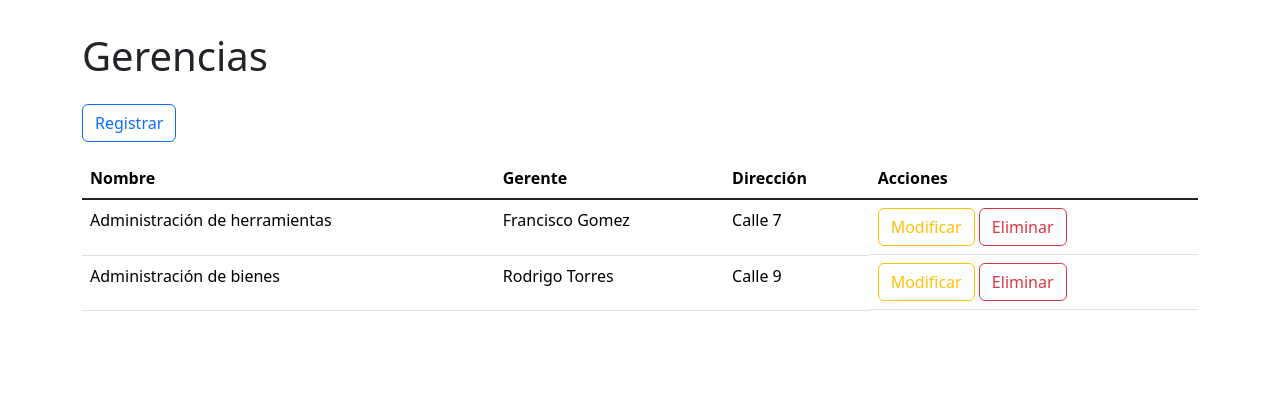
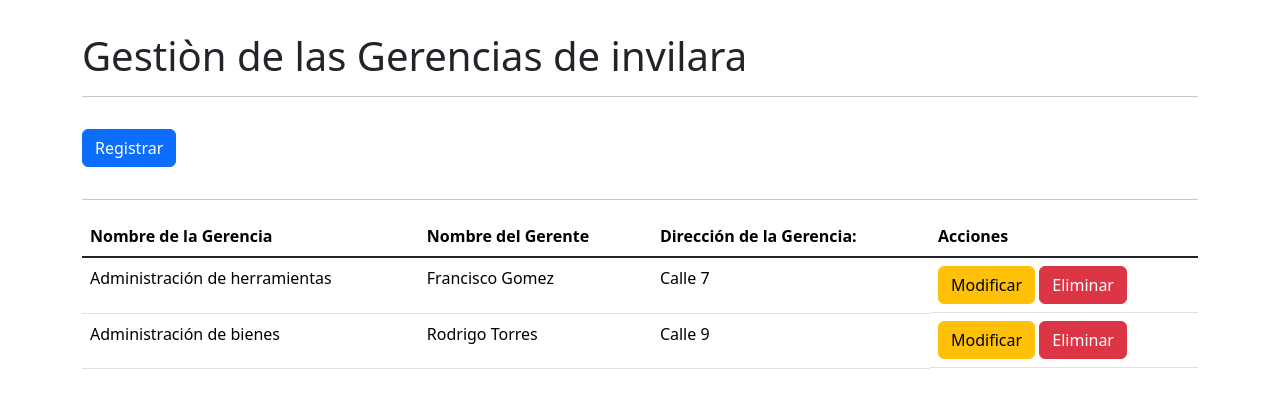
Before and after one commit to Rikiub/proyecto-invilara, a PHP site: page /index.php?pagina=gerencia in a window 1280 px wide. Shown: the part 68-476 px from the top of the page. Run offline with PHP 8.4, Linux system fonts and the light colour scheme; data comes from the database, SQL or seed files in the repository.

Commit message:
Actualizado modulo gerencias

```diff
--- a/modelo/gerencia.php
+++ b/modelo/gerencia.php
@@ -12,46 +12,46 @@ class Gerente extends BaseDatos
     private $direccion;
 
 
-    // Getter
-    public function set_id($valor)
+    // coloco
+    function set_id($valor)
     {
         $this->id = $valor;
     }
-    public function set_nombre($valor)
+    function set_nombre($valor)
     {
         $this->nombre = $valor;
     }
-    public function set_nombre_gerente($valor)
+    function set_nombre_gerente($valor)
     {
         $this->nombre_gerente = $valor;
     }
-    public function set_direccion($valor)
+    function set_direccion($valor)
     {
         $this->direccion = $valor;
     }
 
 
-    // Setter
-    public function get_id()
+    // leeo
+    function get_id()
     {
         return $this->id;
     }
-    public function get_nombre()
+    function get_nombre()
     {
         return $this->nombre;
     }
-    public function get_nombre_gerente()
+    function get_nombre_gerente()
     {
         return $this->nombre_gerente;
     }
-    public function get_direccion()
+    function get_direccion()
     {
         return $this->direccion;
     }
 
-    public function insertar()
+    function insertar()
     {
-        if (!empty($this->obtenerUno($this->id))) {
+        if (!empty($this->conectamos($this->id))) {
             throw new Exception("Ya existe");
         }
 
@@ -69,9 +69,9 @@ class Gerente extends BaseDatos
         );
     }
 
-    public function modificar()
+    function modificar()
     {
-        if (empty($this->obtenerUno($this->id))) {
+        if (empty($this->conectamos($this->id))) {
             throw new Exception("No existe");
         }
 
@@ -88,9 +88,9 @@ class Gerente extends BaseDatos
 
     }
 
-    public function eliminar()
+    function eliminar()
     {
-        if (empty($this->obtenerUno($this->id))) {
+        if (empty($this->conectamos($this->id))) {
             throw new Exception("No existe");
         }
 
@@ -102,13 +102,13 @@ class Gerente extends BaseDatos
         );
     }
 
-    public function consultar()
+    function consultar()
     {
         $result = $this->conexion()->query("SELECT * FROM {$this->tabla}");
         return $result;
     }
 
-    public function obtenerUno($id)
+    function conectamos($id)
     {
         $stmt = $this->conexion()->query("SELECT * FROM {$this->tabla} WHERE id='$id'");
         $fila = $stmt->fetchAll(PDO::FETCH_ASSOC);
--- a/vista/gerencia.php
+++ b/vista/gerencia.php
@@ -2,21 +2,20 @@
 <?php require_once "vista/componentes/barra.php"; ?>
 
 <main class="container" id="crud">
-    <h1>Gerencias</h1>
-
-    <button class="btn btn-outline-primary my-3" value="insertar">Registrar</button>
-
+    <h1>Gestiòn de las Gerencias de invilara</h1>
+    <hr>
+    <button class="btn btn-primary my-3" value="insertar">Registrar</button>
+    <hr>
     <div class="table-responsive">
         <table class="table table-hover">
             <thead>
                 <tr>
-                    <th>Nombre</th>
-                    <th>Gerente</th>
-                    <th>Dirección</th>
+                    <th>Nombre de la Gerencia</th>
+                    <th>Nombre del Gerente</th>
+                    <th>Dirección de la Gerencia:</th>
                     <th>Acciones</th>
                 </tr>
             </thead>
-
             <tbody class="table-group-divider">
                 <?php foreach ($datos as $d): ?>
                     <tr>
@@ -26,8 +25,8 @@
                         <td><?php echo $d["direccion"] ?></td>
 
                         <td class="d-grid d-md-block gap-2">
-                            <button class="btn btn-outline-warning" value="modificar">Modificar</button>
-                            <button class="btn btn-outline-danger" value="eliminar" data-bs-toggle="modal"
+                            <button class="btn btn-warning" value="modificar">Modificar</button>
+                            <button class="btn btn-danger" value="eliminar" data-bs-toggle="modal"
                                 data-bs-target="#modal-eliminacion">Eliminar</button>
                         </td>
                     </tr>
@@ -38,8 +37,6 @@
 </main>
 
 <?php require_once "vista/componentes/modal_eliminar.php"; ?>
-
-<!-- MODAL EDITOR -->
 <div class="modal modal-lg fade" id="modal-edicion" tabindex="-1">
     <div class="modal-dialog">
         <div class="modal-content p-3">
@@ -52,18 +49,22 @@
                 <input type="hidden" name="id">
 
                 <div class="row">
-                    <label class="form-label col">Nombre
-                        <input class="form-control" type="text" name="nombre" required />
+                    <label class="form-label col">Nombre de la Gerencia:
+                        <input class="form-control" type="text" name="nombre" placeholder="Por ejemplo, Hidrolara"
+                            minlength="5" maxlength="70" required />
                     </label>
 
-                    <label class="form-label col">Gerente
-                        <input class="form-control" type="text" name="nombre_gerente" required />
+                    <label class="form-label col">Nombre y apellido del Gerente:
+                        <input class="form-control" type="text" name="nombre_gerente" id="nombre_gerente"
+                            pattern="[A-Za-z\s]+" placeholder="Agregar solo letras, Ejemplo: Juan Herrera" minlength="5"
+                            maxlength="70" required />
                     </label>
                 </div>
 
                 <div class="row">
-                    <label class="form-label col">Dirección
-                        <input class="form-control" type="text" name="direccion" required />
+                    <label class="form-label col">Dirección de la Gerencia:
+                        <input class="form-control" type="text" name="direccion"
+                            placeholder="Ejemplo, Calle 13 con carrera 22" minlength="5" maxlength="90" required />
                     </label>
                 </div>
 
@@ -75,5 +76,4 @@
         </div>
     </div>
 </div>
-
 <script src="recursos/js/crud.js"></script>
```
